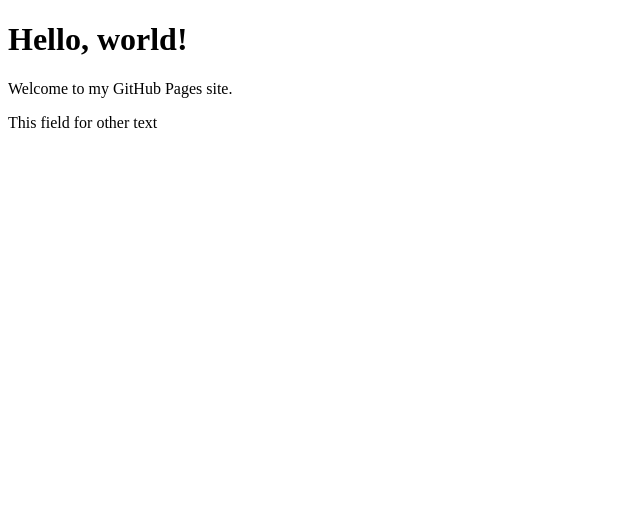
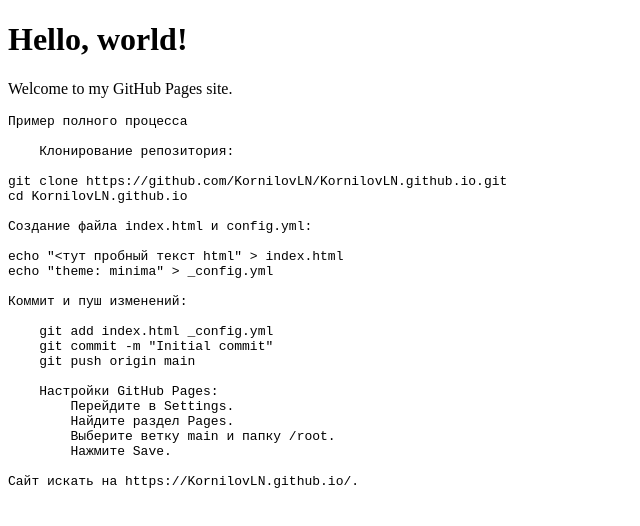
Before and after one commit to KornilovLN/KornilovLN.github.io, a plain HTML site: page index.html in a window 1280 px wide. Shown: the whole page, without its empty margins (0-640 px from the left). Drawn offline with Linux system fonts and the light colour scheme.

Commit message:
Added instruction into html

```diff
--- a/index.html
+++ b/index.html
@@ -7,6 +7,35 @@
     <h1>Hello, world!</h1>
     <p>Welcome to my GitHub Pages site.</p>
 
-    <p>This field for other text</p>
+    <p>
+        <pre>
+Пример полного процесса
+
+    Клонирование репозитория:
+
+git clone https://github.com/KornilovLN/KornilovLN.github.io.git
+cd KornilovLN.github.io
+
+Создание файла index.html и config.yml:
+
+echo "<тут пробный текст html" > index.html
+echo "theme: minima" > _config.yml
+
+Коммит и пуш изменений:
+
+    git add index.html _config.yml
+    git commit -m "Initial commit"
+    git push origin main
+
+    Настройки GitHub Pages:
+        Перейдите в Settings.
+        Найдите раздел Pages.
+        Выберите ветку main и папку /root.
+        Нажмите Save.
+
+Сайт искать на https://KornilovLN.github.io/.
+
+        </pre
+    </p>
 </body>
 </html>
```
